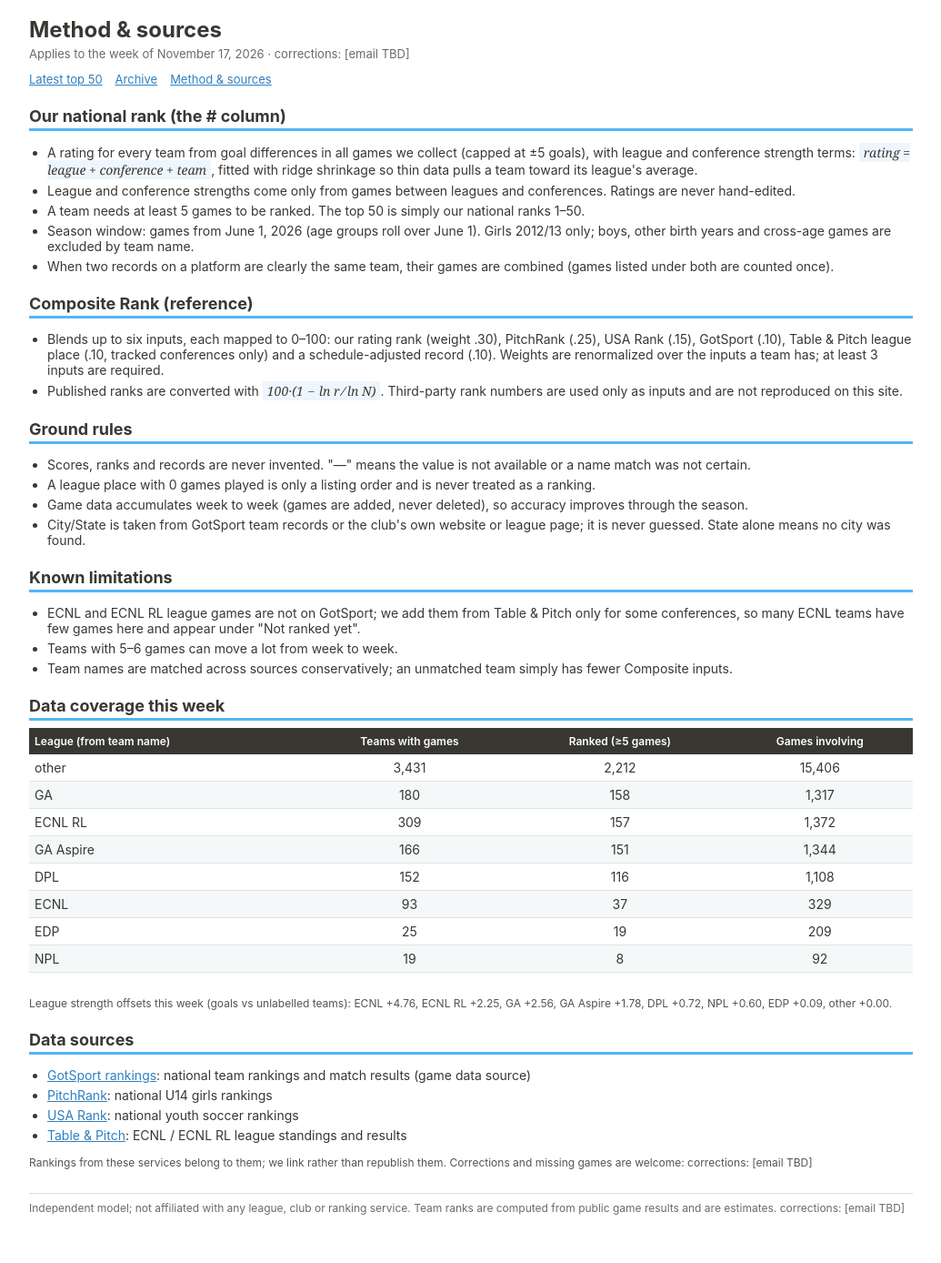
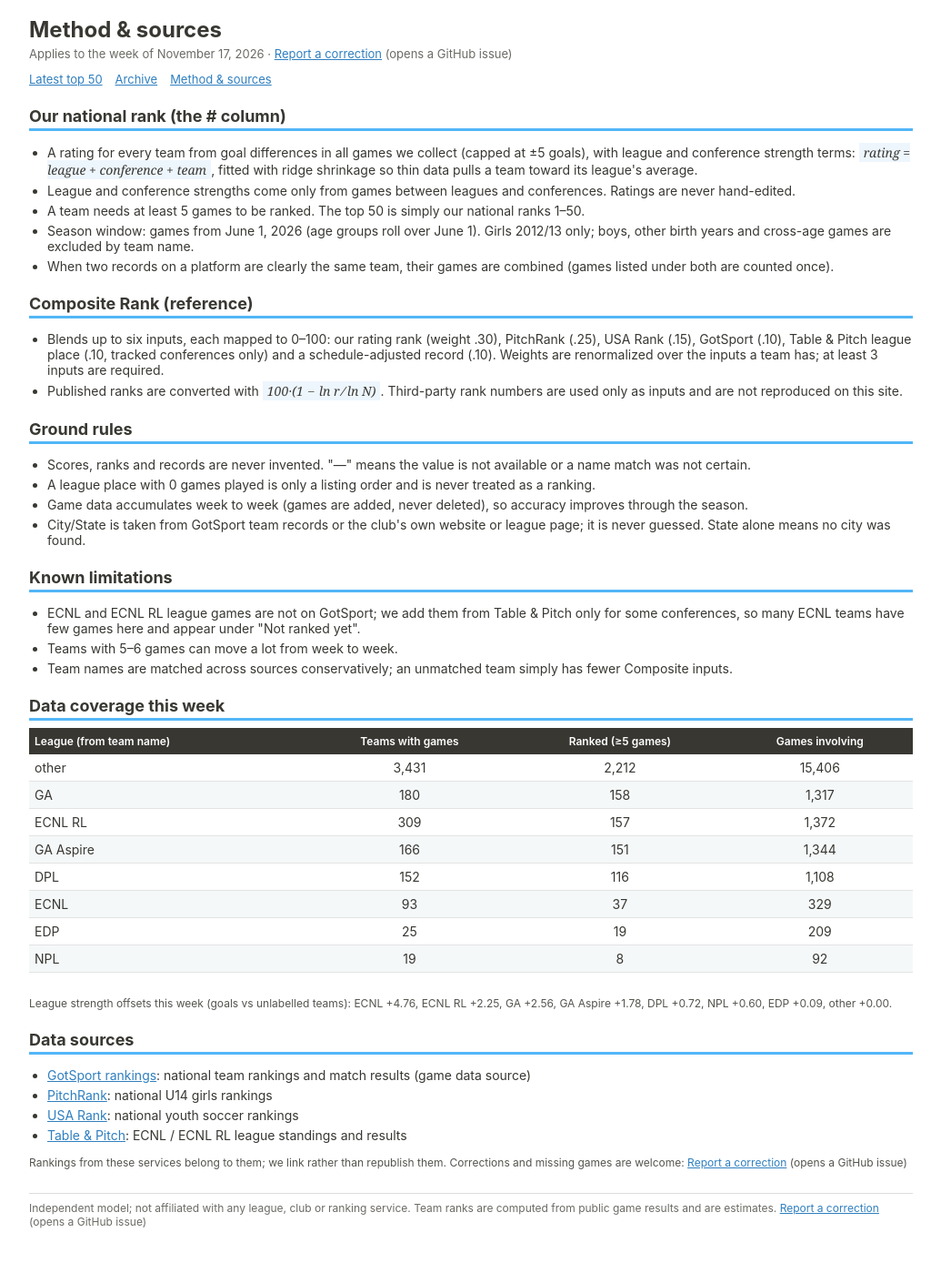
Before and after one commit to lancewelker42-code/u14-girls-rankings, a plain HTML site: page method.html in a window 1280 px wide. Shown: the whole page at 91% size, without its empty margins (122-1157 px from the left). Drawn offline with Linux system fonts and the light colour scheme.

Commit message:
Corrections link now opens a GitHub issue
Co-authored-by: lancewelker42-code <lancewelker42-code@users.noreply.github.com>

```diff
--- a/method.html
+++ b/method.html
@@ -7,7 +7,7 @@ h2{font-size:18px;margin:22px 0 8px;border-bottom:3px solid #52B6F7;padding-bott
 .note{border-left:4px solid #52B6F7;background:#eef7fe;padding:8px 10px;margin:10px 0;font-size:13px}.small{font-size:12px;color:#55544e}
 ul{padding-left:20px}li{margin-bottom:5px}.f{font-family:Georgia,serif;font-style:italic;background:#eef6fd;padding:1px 5px}
 footer{margin-top:26px;font-size:12px;color:#6b6a64;border-top:1px solid #ddd;padding-top:8px}</style></head><body><div class=wrap>
-<h1>Method &amp; sources</h1><p class=meta>Applies to the week of November 17, 2026 · corrections: [email TBD]</p><nav><a href='index.html'>Latest top 50</a><a href='archive/index.html'>Archive</a><a href='method.html'>Method &amp; sources</a></nav>
+<h1>Method &amp; sources</h1><p class=meta>Applies to the week of November 17, 2026 · <a href="https://github.com/lancewelker42-code/u14-girls-rankings/issues/new">Report a correction</a> (opens a GitHub issue)</p><nav><a href='index.html'>Latest top 50</a><a href='archive/index.html'>Archive</a><a href='method.html'>Method &amp; sources</a></nav>
 <h2>Our national rank (the # column)</h2><ul>
 <li>A rating for every team from goal differences in all games we collect (capped at ±5 goals), with league and conference strength terms: <span class=f>rating = league + conference + team</span>, fitted with ridge shrinkage so thin data pulls a team toward its league's average.</li>
 <li>League and conference strengths come only from games between leagues and conferences. Ratings are never hand-edited.</li>
@@ -29,6 +29,6 @@ footer{margin-top:26px;font-size:12px;color:#6b6a64;border-top:1px solid #ddd;pa
 <h2>Data coverage this week</h2><div class=tw><table><thead><tr><th>League (from team name)</th><th class=c>Teams with games</th><th class=c>Ranked (≥5 games)</th><th class=c>Games involving</th></tr></thead><tbody><tr><td>other</td><td class=c>3,431</td><td class=c>2,212</td><td class=c>15,406</td></tr><tr><td>GA</td><td class=c>180</td><td class=c>158</td><td class=c>1,317</td></tr><tr><td>ECNL RL</td><td class=c>309</td><td class=c>157</td><td class=c>1,372</td></tr><tr><td>GA Aspire</td><td class=c>166</td><td class=c>151</td><td class=c>1,344</td></tr><tr><td>DPL</td><td class=c>152</td><td class=c>116</td><td class=c>1,108</td></tr><tr><td>ECNL</td><td class=c>93</td><td class=c>37</td><td class=c>329</td></tr><tr><td>EDP</td><td class=c>25</td><td class=c>19</td><td class=c>209</td></tr><tr><td>NPL</td><td class=c>19</td><td class=c>8</td><td class=c>92</td></tr></tbody></table></div>
 <p class=small>League strength offsets this week (goals vs unlabelled teams): ECNL +4.76, ECNL RL +2.25, GA +2.56, GA Aspire +1.78, DPL +0.72, NPL +0.60, EDP +0.09, other +0.00.</p>
 <h2>Data sources</h2><ul><li><a href='https://rankings.gotsport.com/'>GotSport rankings</a>: national team rankings and match results (game data source)</li><li><a href='https://www.pitchrank.io/rankings/national/u14/female'>PitchRank</a>: national U14 girls rankings</li><li><a href='https://usarank.com/'>USA Rank</a>: national youth soccer rankings</li><li><a href='https://tableandpitch.com/'>Table &amp; Pitch</a>: ECNL / ECNL RL league standings and results</li></ul>
-<p class=small>Rankings from these services belong to them; we link rather than republish them. Corrections and missing games are welcome: corrections: [email TBD]</p>
-<footer>Independent model; not affiliated with any league, club or ranking service. Team ranks are computed from public game results and are estimates. corrections: [email TBD]</footer>
+<p class=small>Rankings from these services belong to them; we link rather than republish them. Corrections and missing games are welcome: <a href="https://github.com/lancewelker42-code/u14-girls-rankings/issues/new">Report a correction</a> (opens a GitHub issue)</p>
+<footer>Independent model; not affiliated with any league, club or ranking service. Team ranks are computed from public game results and are estimates. <a href="https://github.com/lancewelker42-code/u14-girls-rankings/issues/new">Report a correction</a> (opens a GitHub issue)</footer>
 </div></body></html>
```
Also changed, not shown: archive/2026-11-17.html (+2 -2 lines), archive/index.html (+1 -1 lines), index.html (+2 -2 lines).
